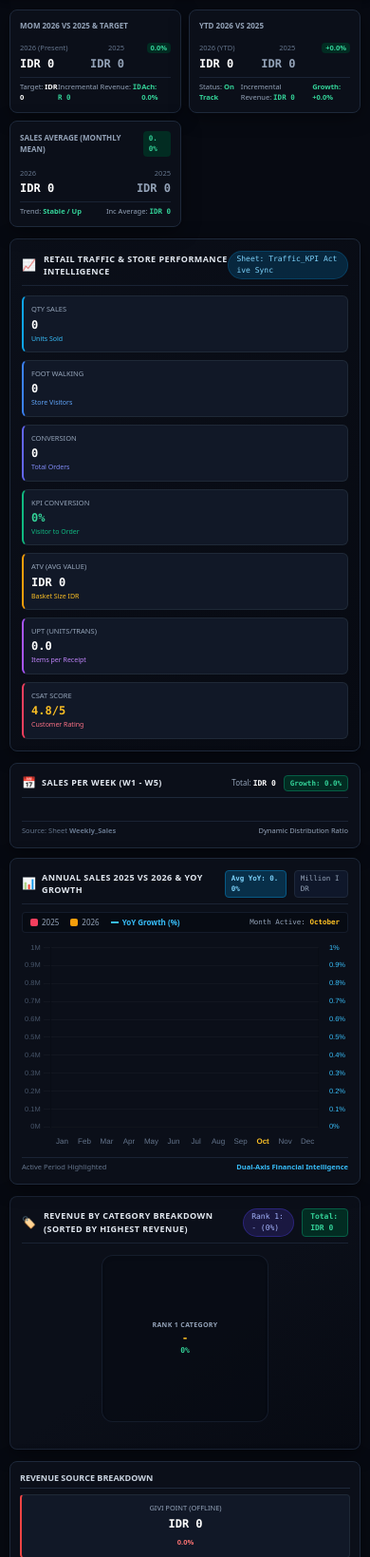
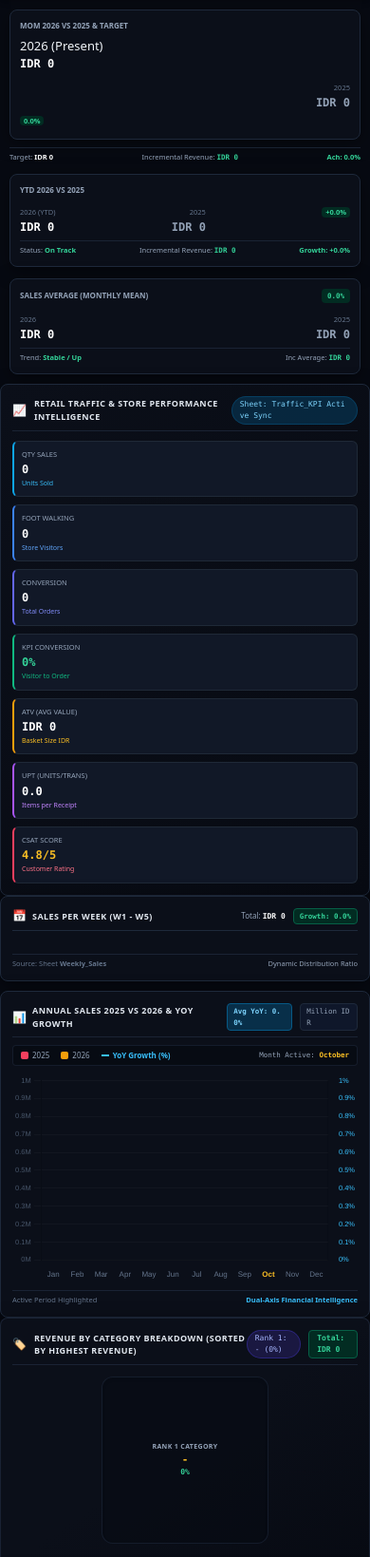
Before and after one commit to julianaj982-arch/GIVI-POINT-Dashboard, a Flask app: page / in a window 390 px wide. Shown: the part 186-1825 px from the top of the page at 95% size. Run offline with Flask 3, Linux system fonts and the light colour scheme; some libraries are stand-ins or nearby versions.

Commit message:
fix mobile index grid

```diff
--- a/templates/index.html
+++ b/templates/index.html
@@ -55,7 +55,7 @@
 <body class="min-h-screen flex flex-col md:flex-row md:h-screen md:overflow-hidden text-[10px]">
 
     <!-- SIDEBAR - UDAH RESPONSIF -->
-    <aside class="w-full md:w-52 bg-[#060911] border-b md:border-b-0 md:border-r border-slate-800 flex flex-col md:justify-between shrink-0 md:h-full">
+    <aside class="w-full md: w-full md:w-52 bg-[#060911] border-b md:border-b-0 md:border-r border-slate-800 flex flex-col md:justify-between shrink-0 md:h-full">
         <div class="md:overflow-y-auto">
             <div class="p-2 border-b border-slate-800 flex items-center justify-center bg-[#060911]">
                 <img src="{{ url_for('static', filename='logo.jpg') }}" onerror="this.style.display='none'"
@@ -116,11 +116,11 @@
         <main class="p-3 space-y-3 pb-12">
 
             <!-- ROW 1: TOP KPI CARDS -->
-            <div id="traffic-grid" class="grid grid-cols-2 md:grid-cols-7 gap-2">
+            <div class="grid grid-cols-1 sm:grid-cols-2 lg:grid-cols-4 gap-2">
                 <!-- MOM -->
                 <div class="card-navy rounded-lg p-2.5 space-y-1.5">
                     <p class="text-[8px] text-slate-400 font-bold uppercase">MOM 2026 VS 2025 & TARGET</p>
-                    <div class="flex justify-between items-baseline">
+                    <div class="flex flex-col sm:flex-row sm:justify-between
                         <div>
                             <span class="text-[7.5px] text-slate-500">2026 (Present)</span>
                             <p class="text-xs font-black text-white font-mono" id="mom-2026-val">IDR 0</p>
@@ -192,7 +192,7 @@
                     <span class="bg-sky-950/80 border border-sky-800/50 text-sky-300 text-[8px] font-mono px-2 py-0.5 rounded-full">Sheet: Traffic_KPI Active Sync</span>
                 </div>
 
-                <div class="grid grid-cols-2 md:grid-cols-7 gap-2">
+                <div class="grid grid-cols-1 sm:grid-cols-2 lg:grid-cols-7 gap-2">
                     <div class="card-inner p-2 rounded-md border-l-2 border-l-sky-500 space-y-0.5">
                         <p class="text-[7.5px] text-slate-400 font-medium">QTY SALES</p>
                         <p class="font-black font-mono text-white text-xs" id="qty-val">0</p>
```
